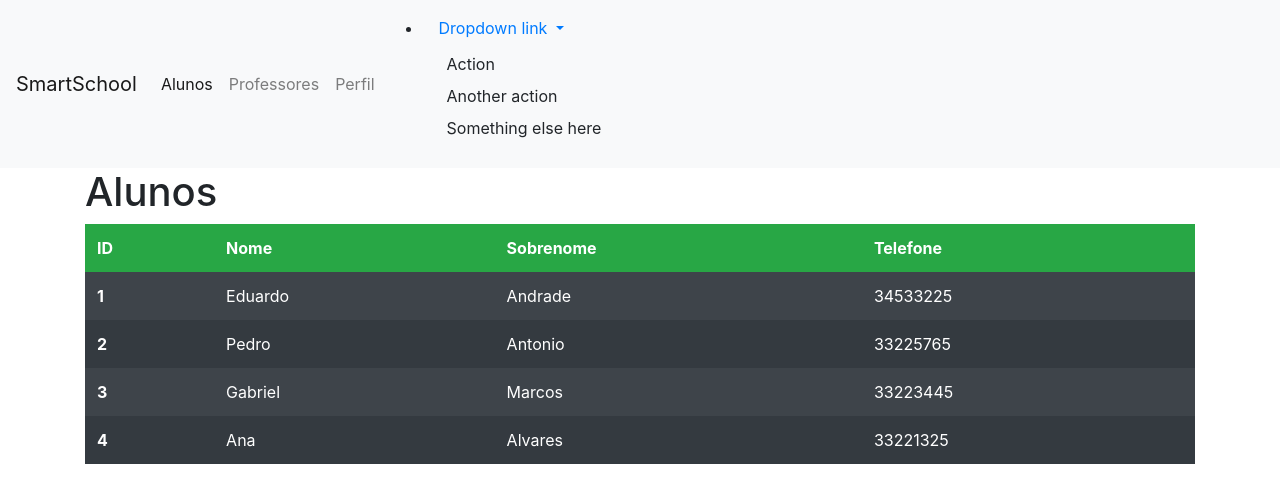
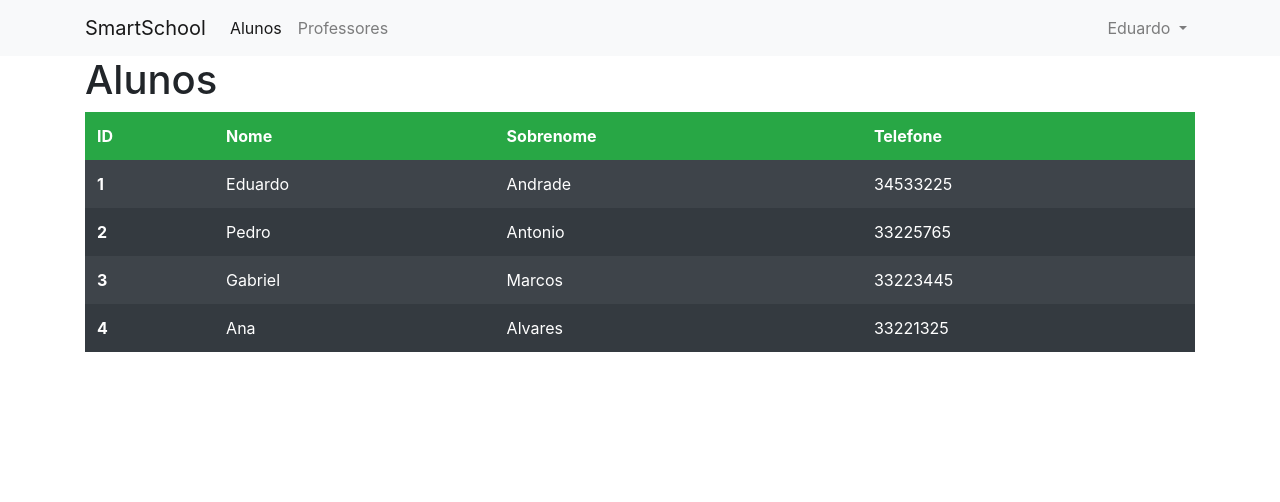
Before and after one commit to eduardoandd/SmartSchool, an Angular app: page /alunos in a window 1280 px wide. Shown: the top 502 px of the page. Built offline with nearby package versions, Linux system fonts and the light colour scheme.

Commit message:
ngIf, alterando valores por função

```diff
--- a/src/app/alunos/alunos.component.html
+++ b/src/app/alunos/alunos.component.html
@@ -1,5 +1,12 @@
+
+<div *ngIf="alunoSelecionado">
+    <app-titulo [titulo]="'Aluno:' + alunoSelecionado"></app-titulo>
+    <br>
+    <button class="btn btn-default" (click)="Voltar()">Voltar</button>
+</div>
+<div *ngIf="!alunoSelecionado">
     <app-titulo [titulo]="titulo"></app-titulo>
-<table class="table table-borderless table-dark table-striped table-lg">
+    <table class="table table-borderless table-dark table-striped table-lg table-hover">
         <thead class="bg-success">
             <tr>
                 <th scope="col">ID</th>
@@ -9,7 +16,7 @@
             </tr>
         </thead>
         <tbody>
-        <tr *ngFor="let aluno of alunos">
+            <tr *ngFor="let aluno of alunos" style="cursor: pointer;" (click)="AlunoSelect(aluno)">
                 <th scope="row">{{aluno.id}}</th>
                 <td>{{aluno.nome}}</td>
                 <td>{{aluno.sobrenome}}</td>
@@ -17,3 +24,4 @@
             </tr>
         </tbody>
     </table>
+</div>
--- a/src/app/alunos/alunos.component.ts
+++ b/src/app/alunos/alunos.component.ts
@@ -14,10 +14,19 @@ export class AlunosComponent implements OnInit {
     {id:3,nome:'Gabriel', sobrenome:'Marcos',telefone:'33223445'},
     {id:4,nome:'Ana', sobrenome:'Alvares',telefone:'33221325'},
   ];
+  alunoSelecionado:string=''
 
   constructor() { }
 
   ngOnInit(): void {
   }
 
+  AlunoSelect(aluno:any){
+    this.alunoSelecionado=aluno.nome
+  }
+
+  Voltar(){
+    this.alunoSelecionado=''
+  }
+
 }
--- a/src/app/nav/nav.component.html
+++ b/src/app/nav/nav.component.html
@@ -1,29 +1,29 @@
 <nav class="navbar navbar-expand-lg navbar-light bg-light">
+     <div class="container">
       <a routerLink="dashboard" class="navbar-brand">SmartSchool</a>
       <button class="navbar-toggler" type="button" data-bs-toggle="collapse" data-bs-target="#navbarNavDropdown" aria-controls="navbarNavDropdown" aria-expanded="false" aria-label="Toggle navigation">
         <span class="navbar-toggler-icon"></span>
       </button>
       <div class="collapse navbar-collapse" id="navbarNavDropdown">
-        <ul class="navbar-nav">
+        <ul class="navbar-nav mr-auto">
           <li class="nav-item">
             <a routerLink="alunos" routerLinkActive="active" class="nav-link">Alunos</a>
           </li>
           <li class="nav-item">
             <a routerLink="professores" routerLinkActive="active" class="nav-link">Professores</a>
           </li>
-          <li class="nav-item">
-            <a routerLink="perfil" routerLinkActive="active" class="nav-link">Perfil</a>
-          </li>
         </ul>
-        <ul>
+        <ul class="navbar-nav" dropdown>
           <li class="nav-item dropdown">
-            <a class="nav-link dropdown-toggle" href="#" role="button" data-bs-toggle="dropdown" aria-expanded="false">
-              Dropdown link
+            <a class="nav-link dropdown-toggle" id="button-basic" dropdownToggle role="button" data-bs-toggle="dropdown" aria-expanded="false" style="cursor: pointer;">
+              Eduardo
             </a>
-              <a class="dropdown-item" href="#">Action</a>
-              <a class="dropdown-item" href="#">Another action</a>
-              <a class="dropdown-item" href="#">Something else here</a>
+            <div id="dropdown-basic" *dropdownMenu class="dropdown-menu" aria-labelledby="navbarNavDropdownMenuLink">
+              <a routerLink="perfil" routerLinkActive="active" class="dropdown-item" href="#">Perfi</a>
+              <a class="dropdown-item" href="#">Sair</a>
+            </div>
           </li>
         </ul>
       </div>
+     </div>
   </nav>
--- a/src/app/professores/professores.component.html
+++ b/src/app/professores/professores.component.html
@@ -1,5 +1,13 @@
+
+
+<div *ngIf="professorSelecionado">
+    <app-titulo [titulo]="'Professor:' + professorSelecionado"></app-titulo>
+    <br>
+    <button class="btn btn-default" (click)="Voltar()">Voltar</button>
+</div>
+<div *ngIf="!professorSelecionado">
     <app-titulo [titulo]="titulo"></app-titulo>
-<table class="table table-borderless table-dark table-striped table-lg">
+    <table class="table table-borderless table-dark table-striped table-lg table-hover">
         <thead class="bg-success">
             <tr>
                 <th scope="col">ID</th>
@@ -8,10 +16,11 @@
             </tr>
         </thead>
         <tbody>
-        <tr *ngFor="let professor of professores">
+            <tr *ngFor="let professor of professores" style="cursor: pointer;" (click)="professorSelect(professor)">
                 <th scope="row">{{professor.id}}</th>
                 <td>{{professor.nome}}</td>
                 <td>{{professor.disciplina}}</td>
             </tr>
         </tbody>
     </table>
+</div>
--- a/src/app/professores/professores.component.ts
+++ b/src/app/professores/professores.component.ts
@@ -7,6 +7,7 @@ import { Component, OnInit } from '@angular/core';
 })
 export class ProfessoresComponent implements OnInit {
   titulo='Professores'
+  public professorSelecionado:string=''
 
   professores= [
     {id:1,nome:'Marcos',disciplina:'Matemática'},
@@ -15,9 +16,18 @@ export class ProfessoresComponent implements OnInit {
     {id:4,nome:'Paulo',disciplina:'Filosofia'},
   ]
 
+
+
   constructor() { }
 
   ngOnInit(): void {
   }
 
+  professorSelect(professor:any){
+    this.professorSelecionado=professor.nome
+  }
+  Voltar(){
+    this.professorSelecionado=''
+  }
+
 }
```
Lines whose indentation alone changed are shown as unchanged.
